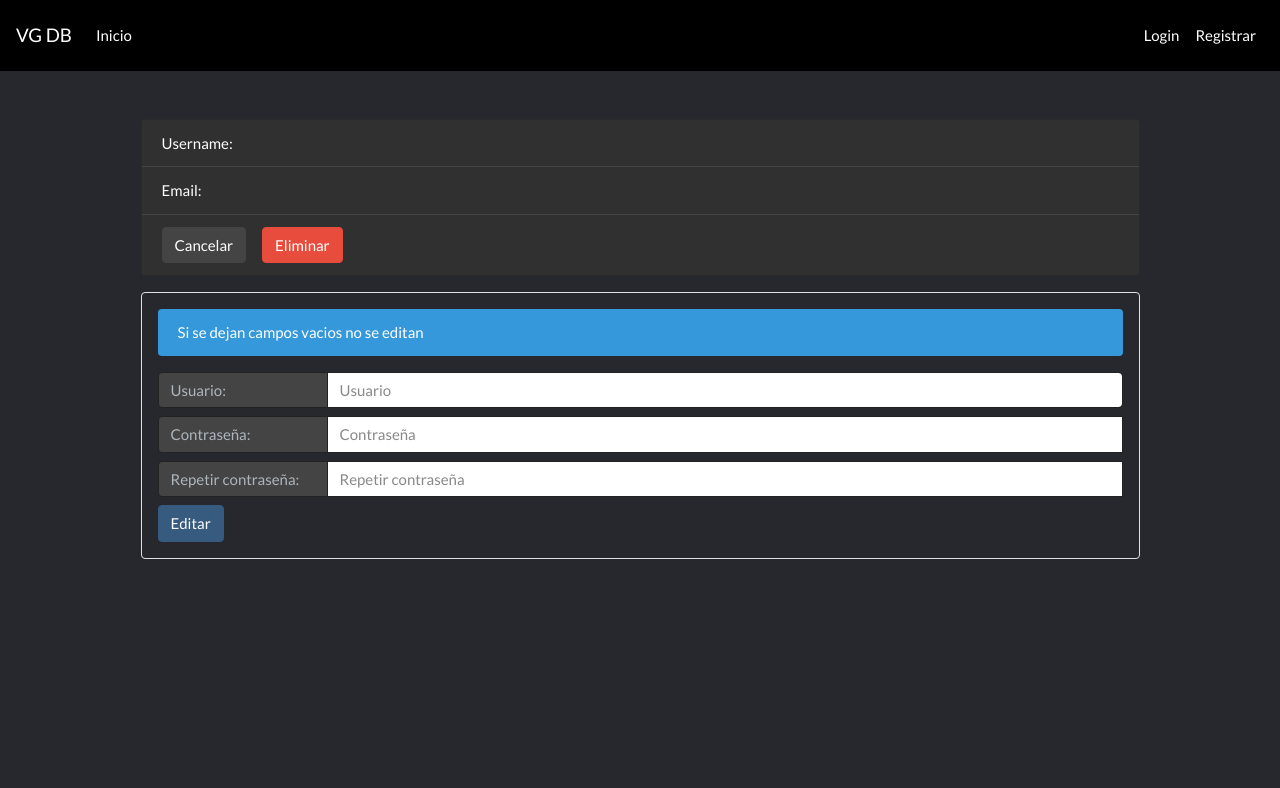
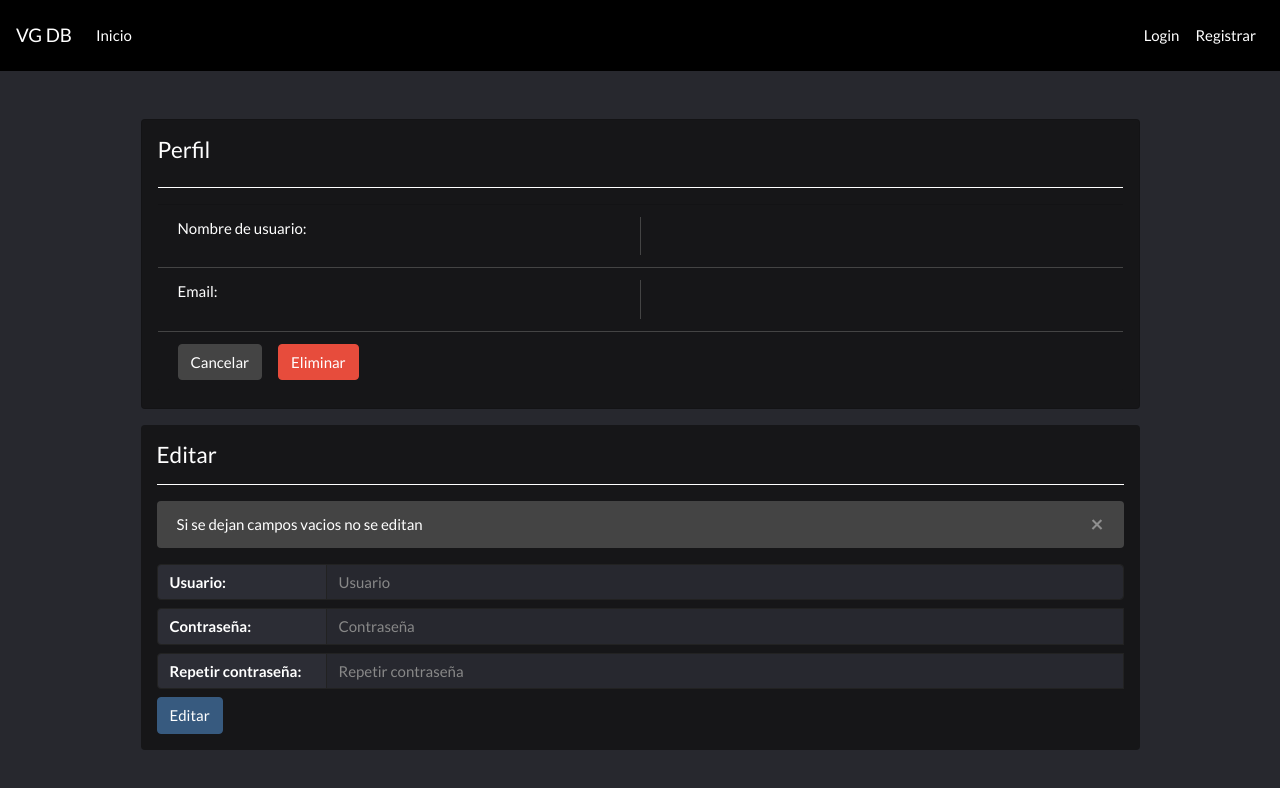
Before and after one commit to DaniDAM99/vg_db_web, an Angular app: page /perfil in a window 1280 px wide. Both pictures are taken after a click on the button "Editar". Shown: the top 788 px of the page. Built offline with nearby package versions, Linux system fonts and the light colour scheme; no server answers.

Commit message:
Modificar usuario y borrar usuario

```diff
--- a/src/app/componentes/auth/login/login.component.html
+++ b/src/app/componentes/auth/login/login.component.html
@@ -1,17 +1,21 @@
+<div class="card p-3 dark-card">
+    <h4>Login</h4>
+    <hr>
     <form [formGroup]='formLogin' (submit)="login()">
         <div class="input-group mb-2">
             <div class="input-group-prepend" style="width: 170px;">
                 <span class="input-group-text" style="width: 100%;">Email:</span>
             </div>
-        <input type="text" class="form-control" placeholder="Email" formControlName="email" >
+            <input type="text" class="form-control input-text" placeholder="Email" formControlName="email" >
         </div>
 
         <div class="input-group mb-2">
             <div class="input-group-prepend" style="width: 170px;">
                 <span class="input-group-text" style="width: 100%;">Contrseña:</span>
             </div>
-        <input type="text" class="form-control" placeholder="Contraseña" formControlName="password" >
+            <input type="text" class="form-control input-text" placeholder="Contraseña" formControlName="password" >
         </div>
 
         <input type="submit" class="btn btn-primary"  value="login">
     </form>
+</div>
--- a/src/app/componentes/auth/perfil/perfil.component.html
+++ b/src/app/componentes/auth/perfil/perfil.component.html
@@ -1,8 +1,28 @@
-<div class="card mb-3" style="width: 90%; margin: auto;">
+<div class="card mb-3 dark-card p-3" style="width: 90%; margin: auto;">
+  <h4>Perfil</h4>
+  <hr>
   <ul class="list-group list-group-flush">
-      <li class="list-group-item">Username: {{ usuario.username }}</li>
-      <li class="list-group-item">Email: {{ usuario.email }}</li>
-      <li class="list-group-item">
+    <li class="list-group-item dark-card">
+      <div class="row">
+        <div class="col-sm header-title r-border">
+            <p>Nombre de usuario:</p>
+        </div>
+        <div class="col-sm header-title">
+            <p>{{ usuario.username }}</p>
+        </div>
+      </div>
+    </li>
+    <li class="list-group-item dark-card">
+      <div class="row">
+        <div class="col-sm header-title r-border">
+            <p>Email:</p>
+        </div>
+        <div class="col-sm header-title">
+            <p>{{ usuario.email }}</p>
+        </div>
+      </div>
+    </li>
+    <li class="list-group-item dark-card">
       <ng-template [ngIf]='!edit' [ngIfElse]='cancelar'>
         <input type="button" value="Editar" (click)='edit = !edit' class="btn btn-primary mr-3">
       </ng-template>
@@ -13,34 +33,36 @@
     </li>
   </ul>
 </div>
+
 <ng-template [ngIf]='edit'>
 
-  <div class="border rounded p-3" style="width: 90%; margin: auto;">
-
-    <div class="alert alert-info" role="alert">
+  <div class="rounded p-3 dark-card" style="width: 90%; margin: auto;">
+    <h4>Editar</h4>
+    <hr>
+    <div class="alert alert-dismissible alert-secondary" role="alert">
+      <button type="button" class="close" data-dismiss="alert">&times;</button>
       Si se dejan campos vacios no se editan
     </div>
-
     <form [formGroup]="formUpdate" (submit)="editar()">
       <div class="input-group mb-2">
           <div class="input-group-prepend" style="width: 170px;">
               <span class="input-group-text" style="width: 100%;">Usuario:</span>
           </div>
-          <input type="text" class="form-control" placeholder="Usuario" formControlName="username" >
+          <input type="text" class="form-control input-text" placeholder="Usuario" formControlName="username" >
       </div>
 
       <div class="input-group mb-2">
           <div class="input-group-prepend" style="width: 170px;">
               <span class="input-group-text" style="width: 100%;">Contraseña:</span>
           </div>
-          <input type="text" class="form-control" placeholder="Contraseña" formControlName="password" ><br/>
+          <input type="text" class="form-control input-text" placeholder="Contraseña" formControlName="password" ><br/>
       </div>
 
       <div class="input-group mb-2">
           <div class="input-group-prepend" style="width: 170px;">
               <span class="input-group-text" style="width: 100%;">Repetir contraseña:</span>
           </div>
-          <input type="text" class="form-control" placeholder="Repetir contraseña" formControlName="password2" ><br/>
+          <input type="text" class="form-control input-text" placeholder="Repetir contraseña" formControlName="password2" ><br/>
       </div>
       <input type="submit" class="btn btn-primary" [disabled]='formUpdate.invalid' value="Editar">
     </form>
--- a/src/app/componentes/auth/registro/registro.component.html
+++ b/src/app/componentes/auth/registro/registro.component.html
@@ -1,32 +1,35 @@
-<h3>Registro</h3>
+<div class="card p-3 dark-card">
+    <h4>Registro</h4>
+    <hr>
     <form [formGroup]="formRegister" (submit)="registrar()">
         <div class="input-group mb-2">
             <div class="input-group-prepend" style="width: 170px;">
                 <span class="input-group-text" style="width: 100%;">Usuario:</span>
             </div>
-        <input type="text" class="form-control" placeholder="Usuario" formControlName="username" >
+            <input type="text" class="form-control input-text" placeholder="Usuario" formControlName="username" >
         </div>
 
         <div class="input-group mb-2">
             <div class="input-group-prepend" style="width: 170px;">
                 <span class="input-group-text" style="width: 100%;">Contraseña:</span>
             </div>
-        <input type="text" class="form-control" placeholder="Contraseña" formControlName="password" ><br/>
+            <input type="text" class="form-control input-text" placeholder="Contraseña" formControlName="password" ><br/>
         </div>
 
         <div class="input-group mb-2">
             <div class="input-group-prepend" style="width: 170px;">
                 <span class="input-group-text" style="width: 100%;">Repetir contraseña:</span>
             </div>
-        <input type="text" class="form-control" placeholder="Repetir contraseña" formControlName="password2" ><br/>
+            <input type="text" class="form-control input-text" placeholder="Repetir contraseña" formControlName="password2" ><br/>
         </div>
 
         <div class="input-group mb-2">
             <div class="input-group-prepend" style="width: 170px;">
                 <span class="input-group-text" style="width: 100%;">Email:</span>
             </div>
-        <input type="text" class="form-control" placeholder="Email" formControlName="email" ><br/>
+            <input type="text" class="form-control input-text" placeholder="Email" formControlName="email" ><br/>
         </div>
 
         <input type="submit" class="btn btn-primary" [disabled]='formRegister.invalid' value="Registrar">
     </form>
+</div>
--- a/src/app/componentes/home/home.component.html
+++ b/src/app/componentes/home/home.component.html
@@ -1,5 +1,4 @@
 <h3>Juegos</h3>
-
 <div>
     <hr>
     <div class="px-4" style="height: 1rem; margin-top: -1%;">
--- a/src/styles.css
+++ b/src/styles.css
@@ -30,11 +30,26 @@ hr {
     box-shadow: 5px 5px 15px -15px white;
 }
 
-.game-card, .game-card a {
+.game-card, .game-card a, .dark-card {
+    background-color: #161618;
     color: white;
-    background-color: #161618;
 }
 
 h1, h2, h3, h4, h5, h6 {
     color: white;
 }
+
+.input-text, .input-text:focus {
+    background-color: #27282F;
+    color: white;
+}
+
+.input-group-text {
+    background-color: #2c2d35;
+    color: white;
+    font-weight: bold;
+}
+
+.r-border {
+    border-right: 1px solid #444;
+}
```
Lines whose indentation alone changed are shown as unchanged.
